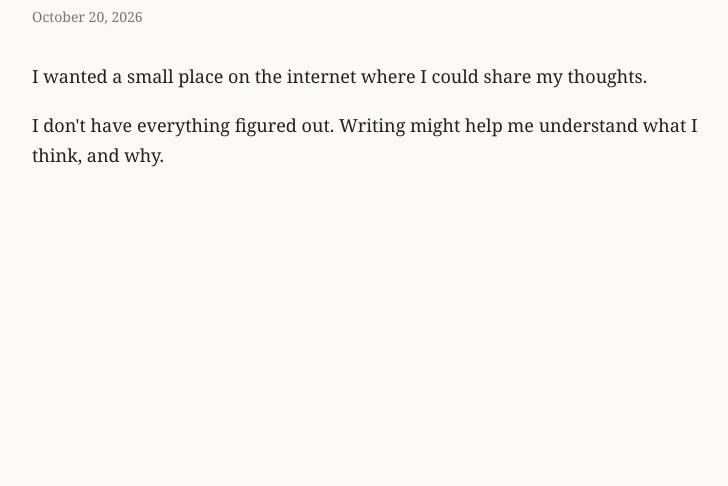
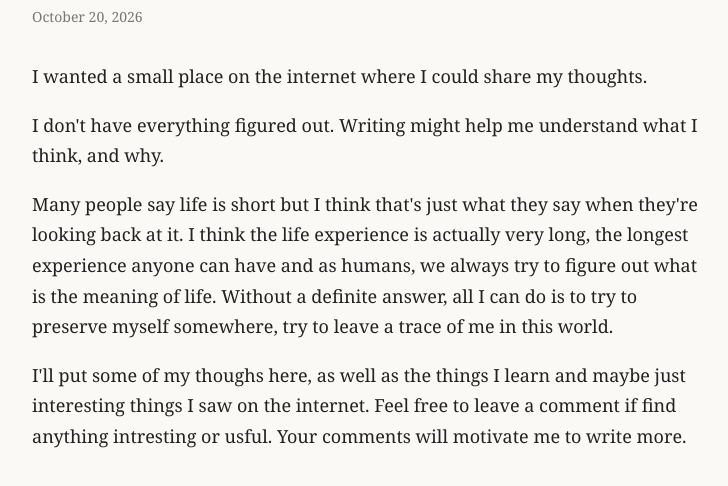
Before and after one commit to Ralghs/ralghs-blog, a plain HTML site: page essay.html in a window 1280 px wide. Shown: the part 196-682 px from the top of the page, without its empty margins (268-996 px from the left). Drawn offline with Linux system fonts and the light colour scheme.

Commit message:
docs: update intro

```diff
--- a/essay.html
+++ b/essay.html
@@ -23,6 +23,24 @@
         I don't have everything figured out. Writing might
         help me understand what I think, and why.
       </p>
+
+      <p>
+        Many people say life is short but I think that's just
+        what they say when they're looking back at it. I think
+        the life experience is actually very long, the longest
+        experience anyone can have and as humans, we always try
+        to figure out what is the meaning of life. Without a definite
+        answer, all I can do is to try to preserve myself somewhere,
+        try to leave a trace of me in this world.
+      </p>
+
+      <p>
+        I'll put some of my thoughs here, as well as the things
+        I learn and maybe just interesting things I saw on
+        the internet. Feel free to leave a comment if find
+        anything intresting or usful. Your comments will
+        motivate me to write more.
+      </p>
     </article>
   </body>
 </html>
```
